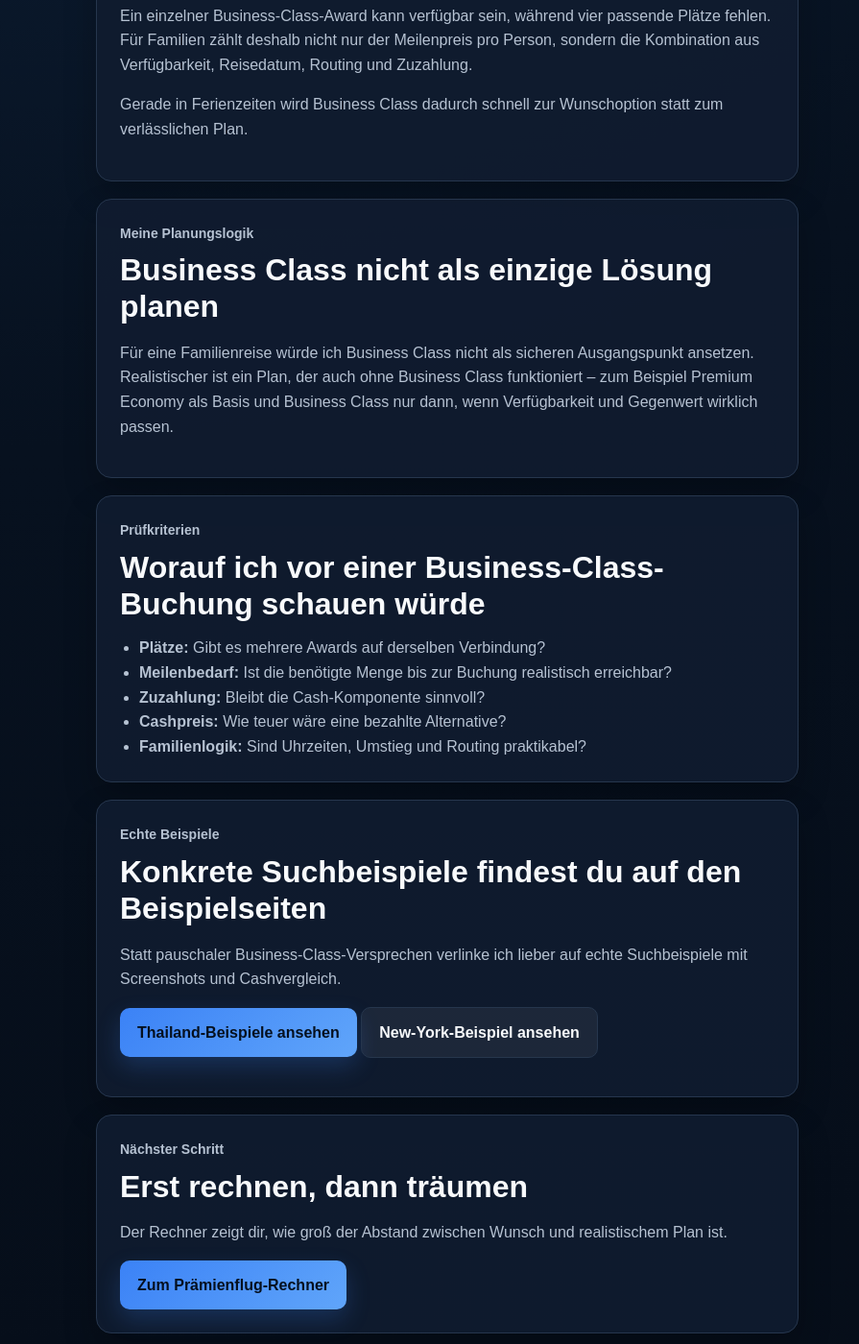
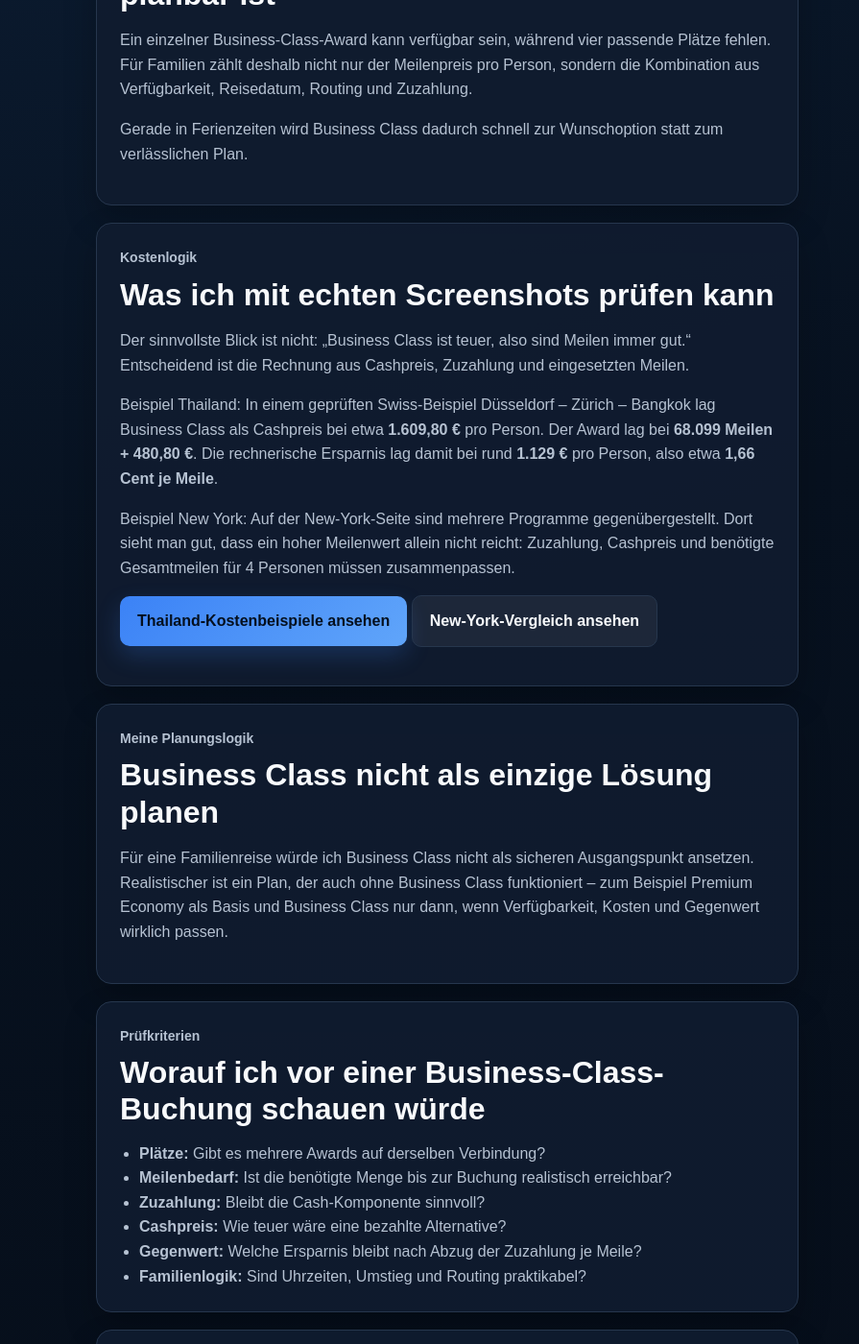
Before and after one commit to Praemienflug-Planer/miles-planer, a Jekyll site: the page built from business-class-mit-kindern/index.html, in a window 1280 px wide and 1400 px high, scrolled down 1191 px. Shown: the whole window at 96% size, without its empty margins (0-895 px from the left). Built offline with Jekyll 4.4.1, drawn with Linux system fonts in a browser that asks for light colours; some of the changed text lies outside the part shown.

Commit message:
Add cost examples to business class planning page

```diff
--- a/business-class-mit-kindern/index.html
+++ b/business-class-mit-kindern/index.html
@@ -7,21 +7,22 @@ layout: default
   <meta charset="UTF-8" />
   <meta name="viewport" content="width=device-width, initial-scale=1" />
   <title>Business Class mit Kindern realistisch planen | Prämienflug-Planer</title>
-  <meta name="description" content="Business Class mit Kindern per Meilen: ehrliche Planungsseite aus Familiensicht – keine eigene Kabinenbewertung, sondern Fokus auf Meilenbedarf, Verfügbarkeit und Zuzahlung." />
+  <meta name="description" content="Business Class mit Kindern per Meilen: ehrliche Planungsseite aus Familiensicht – keine eigene Kabinenbewertung, sondern Fokus auf Meilenbedarf, Verfügbarkeit, Zuzahlung und Kostenvergleich." />
   <link rel="canonical" href="https://praemienflug-planer.de/business-class-mit-kindern/" />
   <meta name="robots" content="index,follow" />
-  <link rel="stylesheet" href="/assets/css/site.css?v=20260601-bc-planung" />
+  <link rel="stylesheet" href="/assets/css/site.css?v=20260601-bc-kosten" />
 </head>
 <body>
 <a href="#main-content" class="skip-link">Zum Inhalt springen</a>
 <main id="main-content">
-  <section class="hero hero-small"><div class="container hero-grid seo-hero-grid"><div><p class="eyebrow">Planungsseite statt Erfahrungsbericht</p><h1>Business Class mit Kindern: Wunschoption oder realistischer Plan?</h1><p class="hero-text">Ich bewerte hier nicht den Bordkomfort aus eigener Erfahrung. Diese Seite ordnet Business Class aus Familien- und Meilenplanungssicht ein: Wie realistisch sind mehrere Plätze, hohe Meilenwerte, Zuzahlungen und Ferienzeiten?</p><div class="hero-actions"><a class="btn btn-primary" href="/rechner/">Meilenbedarf prüfen</a><a class="btn btn-secondary" href="/meilen-thailand/">Echte Beispiele ansehen</a></div></div><div class="hero-card"><h2>Kurzfazit</h2><ul><li>für mich eher Wunschoption als sicherer Basisplan</li><li>vier Plätze sind der eigentliche Engpass</li><li>Zuzahlungen können den Gegenwert verändern</li><li>Premium Economy kann Plan A sein</li></ul></div></div></section>
+  <section class="hero hero-small"><div class="container hero-grid seo-hero-grid"><div><p class="eyebrow">Planungsseite statt Erfahrungsbericht</p><h1>Business Class mit Kindern: Wunschoption oder realistischer Plan?</h1><p class="hero-text">Ich bewerte hier nicht den Bordkomfort aus eigener Erfahrung. Diese Seite ordnet Business Class aus Familien- und Kostenplanungssicht ein: Wie realistisch sind mehrere Plätze, hohe Meilenwerte, Zuzahlungen, Cashpreise und Ferienzeiten?</p><div class="hero-actions"><a class="btn btn-primary" href="/rechner/">Meilenbedarf prüfen</a><a class="btn btn-secondary" href="/meilen-thailand/">Echte Beispiele ansehen</a></div></div><div class="hero-card"><h2>Kurzfazit</h2><ul><li>für mich eher Wunschoption als sicherer Basisplan</li><li>vier Plätze sind der eigentliche Engpass</li><li>Kosten und Zuzahlungen entscheiden mit</li><li>Premium Economy kann Plan A sein</li></ul></div></div></section>
   <section class="section"><div class="container seo-layout"><article class="seo-content">
-    <div class="article-card seo-card"><p class="eyebrow">Transparenz</p><h2>Was diese Seite leisten kann</h2><p>Ich bin selbst noch nicht mit Kindern in Business Class auf Langstrecke geflogen. Deshalb ist das hier kein Erfahrungsbericht über Sitz, Service oder Schlafkomfort.</p><p>Der Fokus liegt auf dem, was ich seriös einordnen kann: Meilenbedarf, mehrere verfügbare Prämienplätze, Zuzahlungen, Cashvergleich, Buchungsrisiko und Familienlogik.</p><div class="warning-box"><strong>Wichtig:</strong><br><br>Komfort bewerte ich hier nicht aus eigener Erfahrung. Ich bewerte die Planbarkeit.</div></div>
+    <div class="article-card seo-card"><p class="eyebrow">Transparenz</p><h2>Was diese Seite leisten kann</h2><p>Ich bin selbst noch nicht mit Kindern in Business Class auf Langstrecke geflogen. Deshalb ist das hier kein Erfahrungsbericht über Sitz, Service oder Schlafkomfort.</p><p>Der Fokus liegt auf dem, was ich seriös einordnen kann: Meilenbedarf, mehrere verfügbare Prämienplätze, Zuzahlungen, Cashvergleich, Buchungsrisiko und Familienlogik.</p><div class="warning-box"><strong>Wichtig:</strong><br><br>Komfort bewerte ich hier nicht aus eigener Erfahrung. Ich bewerte die Planbarkeit und die Kostenlogik.</div></div>
     <div class="article-card seo-card"><p class="eyebrow">Realitätscheck</p><h2>Warum Business Class für Familien schwer planbar ist</h2><p>Ein einzelner Business-Class-Award kann verfügbar sein, während vier passende Plätze fehlen. Für Familien zählt deshalb nicht nur der Meilenpreis pro Person, sondern die Kombination aus Verfügbarkeit, Reisedatum, Routing und Zuzahlung.</p><p>Gerade in Ferienzeiten wird Business Class dadurch schnell zur Wunschoption statt zum verlässlichen Plan.</p></div>
-    <div class="article-card seo-card"><p class="eyebrow">Meine Planungslogik</p><h2>Business Class nicht als einzige Lösung planen</h2><p>Für eine Familienreise würde ich Business Class nicht als sicheren Ausgangspunkt ansetzen. Realistischer ist ein Plan, der auch ohne Business Class funktioniert – zum Beispiel Premium Economy als Basis und Business Class nur dann, wenn Verfügbarkeit und Gegenwert wirklich passen.</p></div>
-    <div class="article-card seo-card"><p class="eyebrow">Prüfkriterien</p><h2>Worauf ich vor einer Business-Class-Buchung schauen würde</h2><ul><li><strong>Plätze:</strong> Gibt es mehrere Awards auf derselben Verbindung?</li><li><strong>Meilenbedarf:</strong> Ist die benötigte Menge bis zur Buchung realistisch erreichbar?</li><li><strong>Zuzahlung:</strong> Bleibt die Cash-Komponente sinnvoll?</li><li><strong>Cashpreis:</strong> Wie teuer wäre eine bezahlte Alternative?</li><li><strong>Familienlogik:</strong> Sind Uhrzeiten, Umstieg und Routing praktikabel?</li></ul></div>
-    <div class="article-card seo-card"><p class="eyebrow">Echte Beispiele</p><h2>Konkrete Suchbeispiele findest du auf den Beispielseiten</h2><p>Statt pauschaler Business-Class-Versprechen verlinke ich lieber auf echte Suchbeispiele mit Screenshots und Cashvergleich.</p><p><a class="btn btn-primary" href="/meilen-thailand/">Thailand-Beispiele ansehen</a> <a class="btn btn-secondary" href="/meilen-new-york/">New-York-Beispiel ansehen</a></p></div>
+    <div class="article-card seo-card"><p class="eyebrow">Kostenlogik</p><h2>Was ich mit echten Screenshots prüfen kann</h2><p>Der sinnvollste Blick ist nicht: „Business Class ist teuer, also sind Meilen immer gut.“ Entscheidend ist die Rechnung aus Cashpreis, Zuzahlung und eingesetzten Meilen.</p><p>Beispiel Thailand: In einem geprüften Swiss-Beispiel Düsseldorf – Zürich – Bangkok lag Business Class als Cashpreis bei etwa <strong>1.609,80 €</strong> pro Person. Der Award lag bei <strong>68.099 Meilen + 480,80 €</strong>. Die rechnerische Ersparnis lag damit bei rund <strong>1.129 €</strong> pro Person, also etwa <strong>1,66 Cent je Meile</strong>.</p><p>Beispiel New York: Auf der New-York-Seite sind mehrere Programme gegenübergestellt. Dort sieht man gut, dass ein hoher Meilenwert allein nicht reicht: Zuzahlung, Cashpreis und benötigte Gesamtmeilen für 4 Personen müssen zusammenpassen.</p><p><a class="btn btn-primary" href="/meilen-thailand/#typische-werte">Thailand-Kostenbeispiele ansehen</a> <a class="btn btn-secondary" href="/meilen-new-york/#echtes-beispiel">New-York-Vergleich ansehen</a></p></div>
+    <div class="article-card seo-card"><p class="eyebrow">Meine Planungslogik</p><h2>Business Class nicht als einzige Lösung planen</h2><p>Für eine Familienreise würde ich Business Class nicht als sicheren Ausgangspunkt ansetzen. Realistischer ist ein Plan, der auch ohne Business Class funktioniert – zum Beispiel Premium Economy als Basis und Business Class nur dann, wenn Verfügbarkeit, Kosten und Gegenwert wirklich passen.</p></div>
+    <div class="article-card seo-card"><p class="eyebrow">Prüfkriterien</p><h2>Worauf ich vor einer Business-Class-Buchung schauen würde</h2><ul><li><strong>Plätze:</strong> Gibt es mehrere Awards auf derselben Verbindung?</li><li><strong>Meilenbedarf:</strong> Ist die benötigte Menge bis zur Buchung realistisch erreichbar?</li><li><strong>Zuzahlung:</strong> Bleibt die Cash-Komponente sinnvoll?</li><li><strong>Cashpreis:</strong> Wie teuer wäre eine bezahlte Alternative?</li><li><strong>Gegenwert:</strong> Welche Ersparnis bleibt nach Abzug der Zuzahlung je Meile?</li><li><strong>Familienlogik:</strong> Sind Uhrzeiten, Umstieg und Routing praktikabel?</li></ul></div>
+    <div class="article-card seo-card"><p class="eyebrow">Echte Beispiele</p><h2>Konkrete Suchbeispiele statt pauschaler Versprechen</h2><p>Statt allgemeiner Business-Class-Versprechen verlinke ich lieber auf echte Suchbeispiele mit Screenshots und Cashvergleich.</p><p><a class="btn btn-primary" href="/meilen-thailand/">Thailand-Beispiele ansehen</a> <a class="btn btn-secondary" href="/meilen-new-york/">New-York-Beispiel ansehen</a></p></div>
     <div class="article-card seo-card"><p class="eyebrow">Nächster Schritt</p><h2>Erst rechnen, dann träumen</h2><p>Der Rechner zeigt dir, wie groß der Abstand zwischen Wunsch und realistischem Plan ist.</p><a class="btn btn-primary" href="/rechner/">Zum Prämienflug-Rechner</a></div>
   </article><aside class="seo-sidebar"><div class="article-card seo-card sticky-card"><p class="eyebrow">Passend dazu</p><h3>Weiterlesen</h3><div class="sidebar-links"><a href="/premium-economy-mit-kindern/">Premium Economy mit Kindern</a><a href="/premium-economy-oder-business-class/">Premium Economy oder Business?</a><a href="/vier-praemienflug-plaetze-finden/">4 Prämienflug-Plätze finden</a><a href="/meilen-thailand/">Thailand mit Meilen</a><a href="/rechner/">Rechner starten</a></div></div></aside></div></section>
 </main>
```
